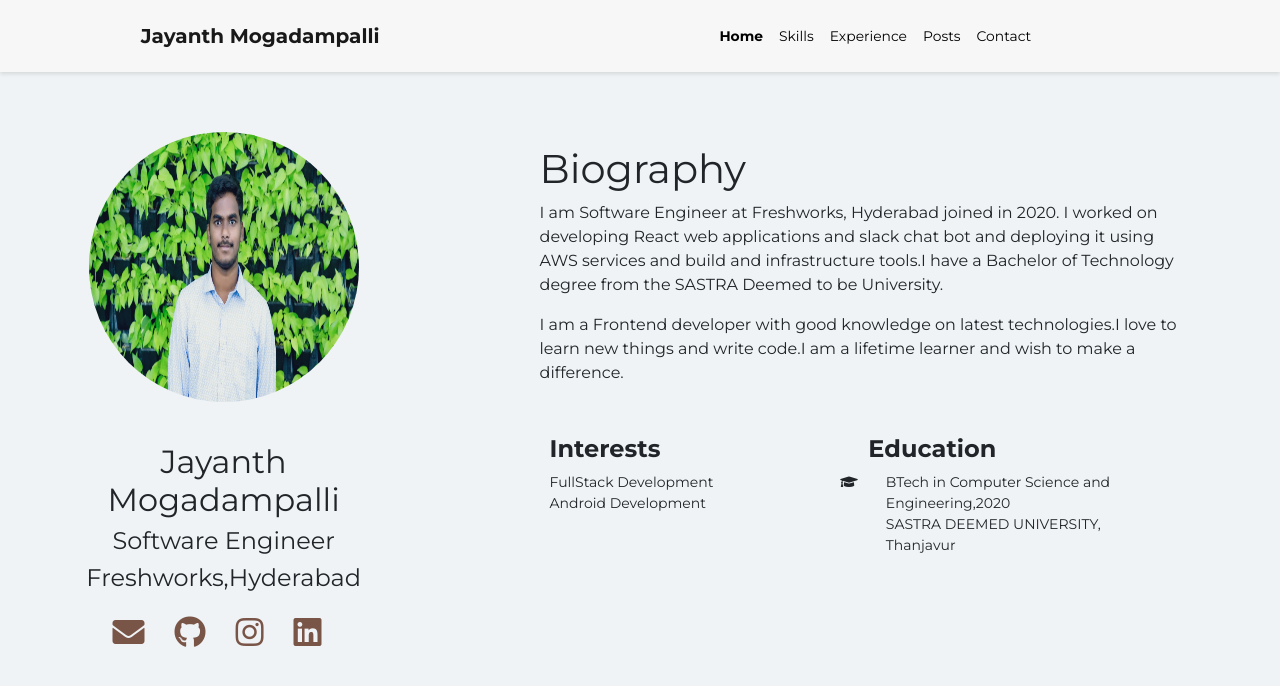
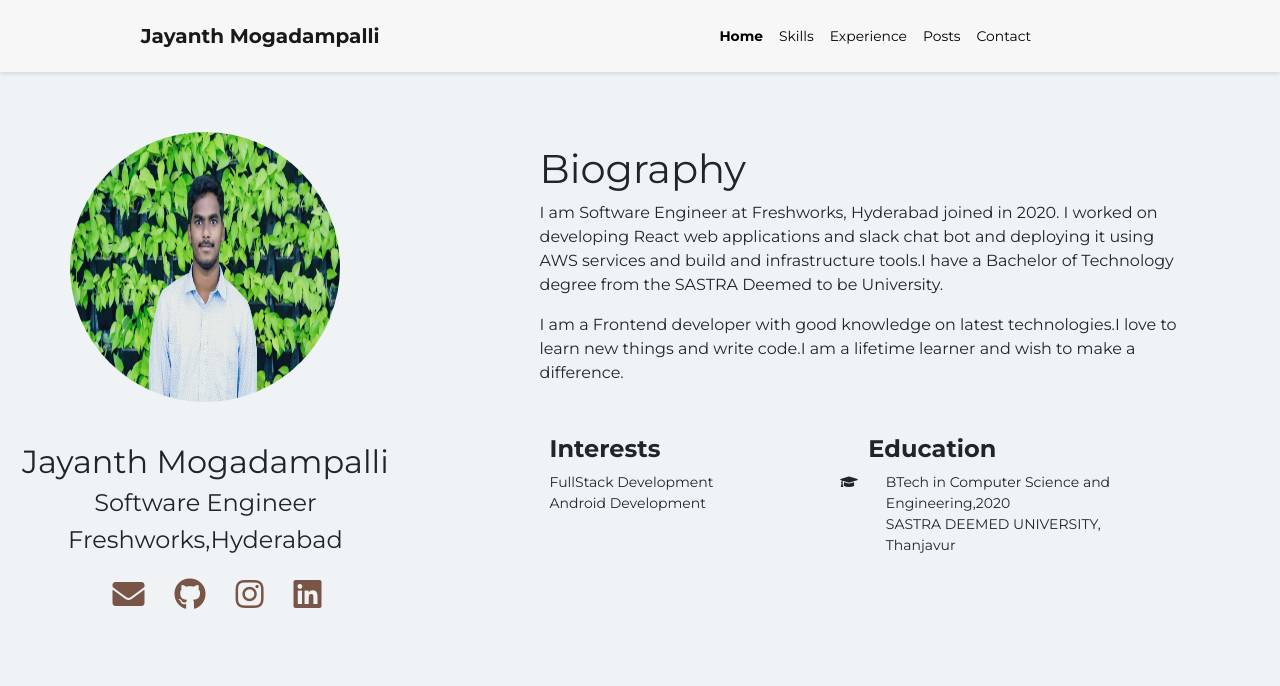
Before and after one commit to JayanthMogadampalli/portfolio-website, a React (Create React App) app: page / in a window 1280 px wide. Shown: the top 686 px of the page. Built offline with nearby package versions, Linux system fonts and the light colour scheme.

Commit message:
modified about page

```diff
--- a/src/components/About.scss
+++ b/src/components/About.scss
@@ -14,7 +14,7 @@
 	width : 270px;
 	height : 270px;
 	margin-top: 30px;
-   margin-left: 10%;
+   margin-left: 1%;
 }
 
 .routeDiv{
@@ -73,7 +73,7 @@ h3{
 }
 
 .potrait-title{
-	margin-left: 10%;
+	margin-left: 1%;
 	margin-top: 10%;
 	h3.article-title {
 		color: #795548;
```
